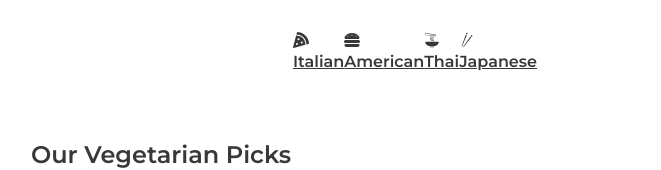
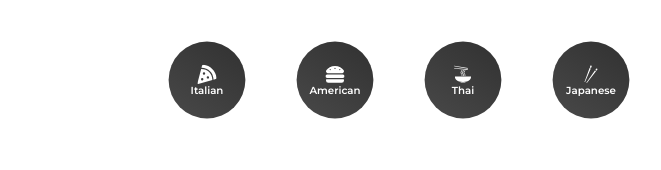
Before and after one commit to shakhawatsalam/my-recipe-app, a React (Create React App) app: page / in a window 1280 px wide. Shown: the top 170 px of the page, without its empty margins (225-886 px from the left). Built offline with nearby package versions, Linux system fonts and the light colour scheme; no server answers.

Commit message:
routes done

```diff
--- a/src/components/Category.jsx
+++ b/src/components/Category.jsx
@@ -5,23 +5,23 @@ import { NavLink } from "react-router-dom";
 
 const Category = () => {
   return (
-        <List >
-            <NavLink to={'cuisine/Italian'}>
+    <List>
+      <SLink to={"cuisine/Italian"}>
         <FaPizzaSlice />
         <h4>Italian</h4>
-            </NavLink>
-            <NavLink to={'cuisine/American'}>
-                <FaHamburger/>
+      </SLink>
+      <SLink to={"cuisine/American"}>
+        <FaHamburger />
         <h4>American</h4>
-            </NavLink>
-            <NavLink to={'cuisine/Thai'}>
+      </SLink>
+      <SLink to={"cuisine/Thai"}>
         <GiNoodles />
         <h4>Thai</h4>
-            </NavLink>
-            <NavLink to={'cuisine/Japanese'}>
+      </SLink>
+      <SLink to={"cuisine/Japanese"}>
         <GiChopsticks />
         <h4>Japanese</h4>
-            </NavLink>
+      </SLink>
     </List>
   );
 };
@@ -30,6 +30,36 @@ const List = styled.div`
   display: flex;
   justify-content: center;
   margin: 2rem 0rem;
-`
-
+`;
+const SLink = styled(NavLink)`
+  display: flex;
+  flex-direction: column;
+  justify-content: center;
+  align-items: center;
+  border-radius: 50%;
+  margin-right: 2rem;
+  text-decoration: none;
+  background:linear-gradient(35deg, #494949, #313131);
+  width: 6rem;
+  height: 6rem;
+  cursor: pointer;
+  transform: scale(0.8);
+  h4{
+      color: white;
+      font-size: 0.8rem;
+  }
+  svg {
+      color: white;
+      font-size: 1.5rem;
+  }
+  &.active{
+      background: linear-gradient(to right,#f27121, #e94057);
+      svg{
+          color: white;
+      }
+      h4{
+          color: white;
+      }
+  }
+`;
 export default Category;
--- a/src/pages/Cuisine.jsx
+++ b/src/pages/Cuisine.jsx
@@ -1,11 +1,52 @@
-import React from 'react';
+import React, { useEffect, useState } from "react";
+import { useParams } from "react-router-dom";
+import styled from "styled-components";
 
 const Cuisine = () => {
-    return (
-        <div>
-            <h1>hello world</h1>
-        </div>
-    );
+    const [cuisine, setCuisine] = useState([]);
+
+  const params = useParams();
+  const getCuisine = async (name) => {
+    const data = await fetch(
+      ` https://api.spoonacular.com/recipes/complexSearch?apiKey=${process.env.REACT_APP_API_KEY}&cuisine=${name}`
+      );
+
+      const recipes = await data.json();
+      console.log(recipes.results);
+    setCuisine(recipes.results);
+  };
+  useEffect(() => {
+    getCuisine(params.type);
+  }, [params.type]);
+  return (
+    <Grid>
+      {cuisine.map((item) => {
+        return (
+          <Card key={item.id}>
+            <img src={item.image} alt='' />
+            <h4>{item.title}</h4>
+          </Card>
+        );
+      })}
+    </Grid>
+  );
 };
 
+const Grid = styled.div`
+  display: grid;
+  grid-template-columns: repeat(auto-fit, minmax(20rem, 1fr));
+  grid-gap: 3rem;
+`;
+const Card = styled.div`
+  img {
+    width: 100%;
+    border-radius: 2rem;
+  }
+  a {
+    text-decoration: none;
+  }
+  h4 {
+    text-align: center;
+  }
+`;
 export default Cuisine;
```
Lines whose indentation alone changed are shown as unchanged.
